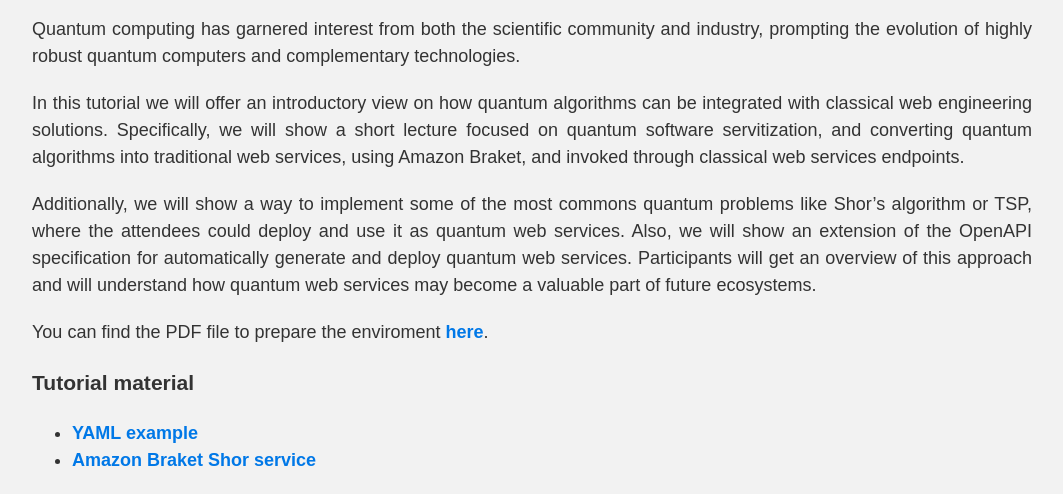
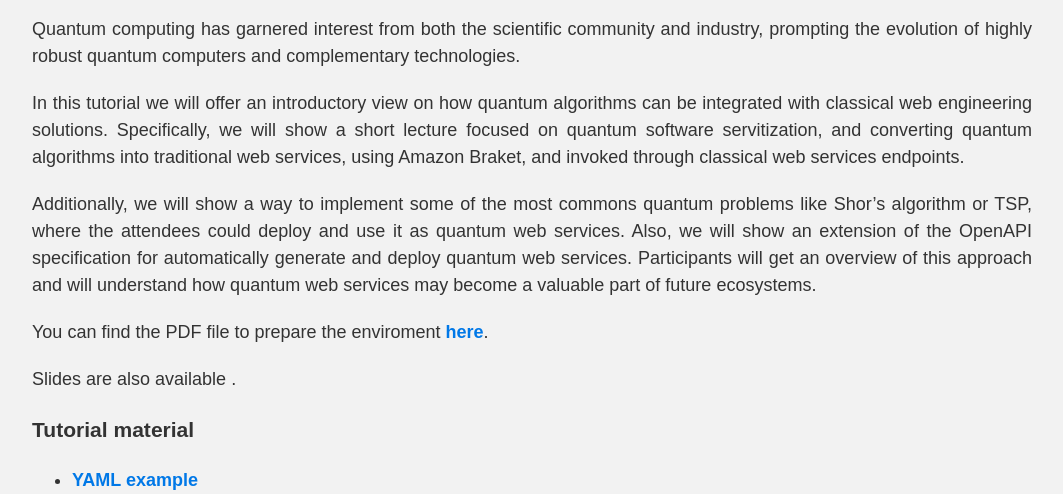
Before and after one commit to javierrome236/ICWE2023QuantumServicesTutorialUEx, a plain HTML site: page index.html in a window 1280 px wide. Shown: the part 305-799 px from the top of the page, without its empty margins (108-1171 px from the left). Drawn offline with Linux system fonts and the light colour scheme.

Commit message:
Update index.html

```diff
--- a/index.html
+++ b/index.html
@@ -87,6 +87,8 @@
 
 <p>You can find the PDF file to prepare the enviroment <a href="https://raw.githubusercontent.com/javierrome236/ICWE2023QuantumServicesTutorialUEx/579b12ec8fe589b977aafd17dc20d501514c5a0d/Preparing%20the%20environment.pdf">here</a>.</p>
 
+<p>Slides are also available  <a href="https://github.com/javierrome236/ICWE2023QuantumServicesTutorialUEx/blob/2c53718ef37c7aa9875d932cca6312a92f67c4e3/ICWE%202023%20Tutorial%20-%20Sildes.pdf"></a>.</p>
+
 
 		<h3> Tutorial material </h3>
 <ul>
```
